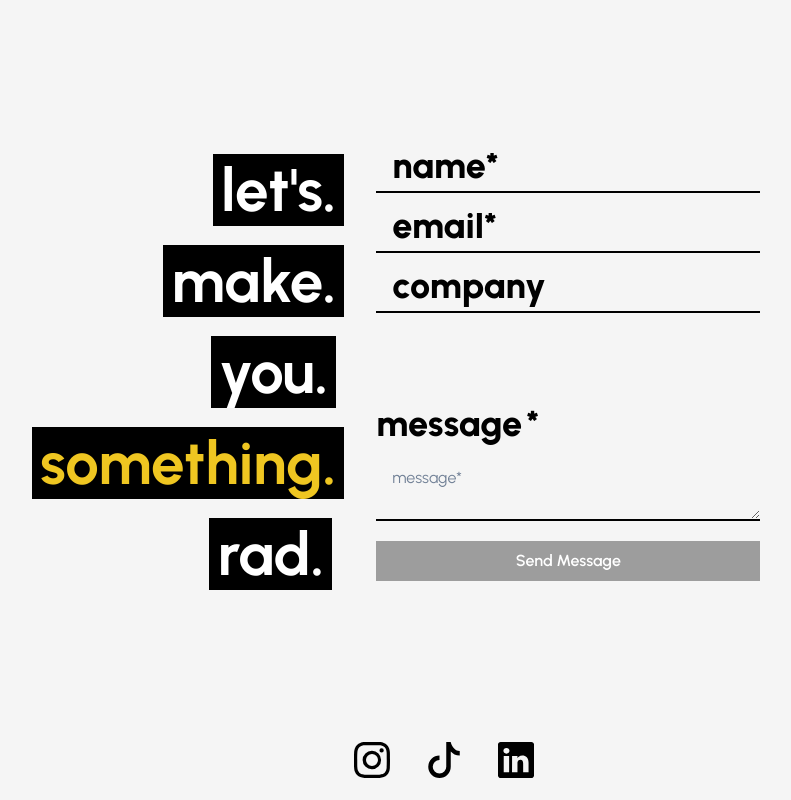
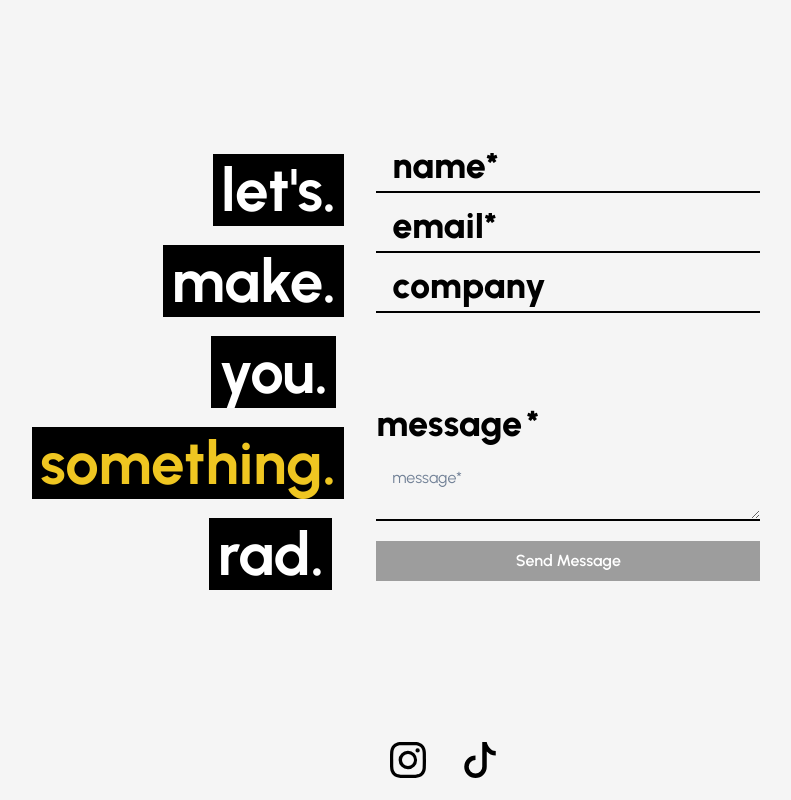
Before and after one commit to voi-jankowski/nakedeye, a React (Vite) app: page / in a window 1280 px wide. Shown: the part 785-1585 px from the top of the page, without its empty margins (196-987 px from the left). Built offline with nearby package versions, Linux system fonts and the light colour scheme; a web font is replaced by a local one.

Commit message:
Temporarily removed the LinkedIn icon.

```diff
--- a/src/components/Footer.tsx
+++ b/src/components/Footer.tsx
@@ -19,7 +19,7 @@ const Footer = () => {
         />
         <IconButton
           as="a"
-          href="https://www.tiktok.com/@naked.eye.creativ?_t=8oIWhHpBlWT&_r=1"
+          href="https://www.tiktok.com/@naked.eye.creative?_t=8ofHYujCoK1&_r=1"
           aria-label="tiktok"
           variant="ghost"
           size="lg"
@@ -28,7 +28,7 @@ const Footer = () => {
           _hover={{ transform: "scale(1.2)" }}
           color="black"
         />
-        <IconButton
+        {/* <IconButton
           as="a"
           href="https://www.linkedin.com/in/grant-nelson-b4461631b/"
           aria-label="linkedin"
@@ -38,7 +38,7 @@ const Footer = () => {
           icon={<BsLinkedin />}
           _hover={{ transform: "scale(1.2)" }}
           color="black"
-        />
+        /> */}
       </HStack>
     </Box>
   );
```
